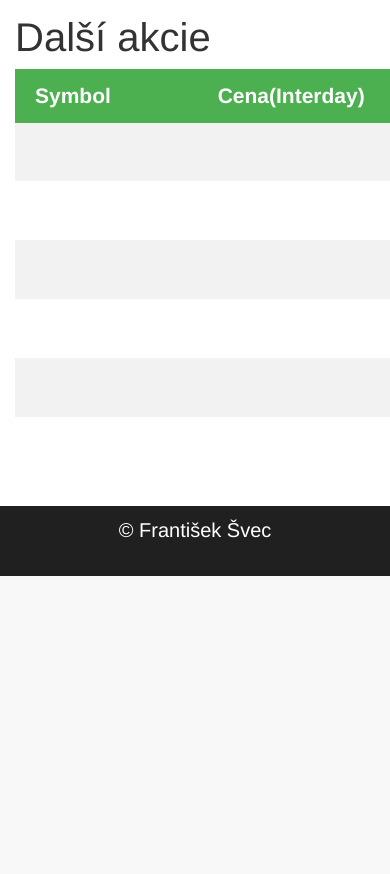
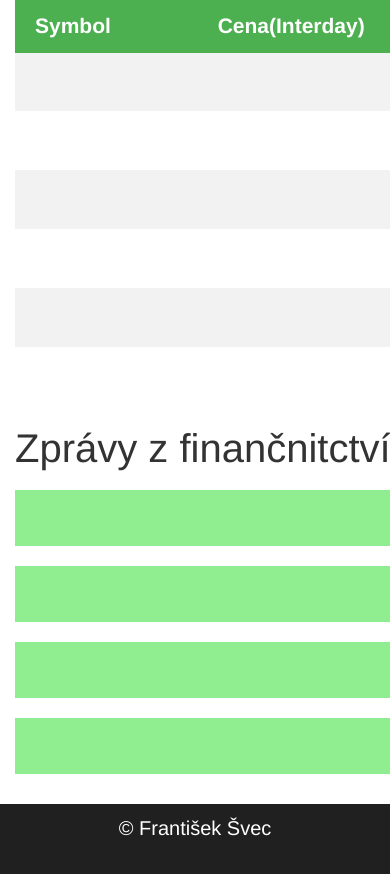
Before and after one commit to frantiseksvec/rocnikovy-projekt, a Django app: page / in a window 390 px wide; the page is wider, and only the part inside the window is pictured. Shown: the part 2368-3242 px from the top of that part. Before the commit the page ends 2944 px from the top of that part, so only its background shows below. Run offline with Django 3.2, Linux system fonts and the light colour scheme; data that the repository does not hold is empty; parts of the project's set-up code (start-up, migrations or seed data) failed here and were passed over; some libraries are stand-ins or nearby versions.

Commit message:
webscraping zpráv

```diff
--- a/projekt/projekt/kurzy.py
+++ b/projekt/projekt/kurzy.py
@@ -6,6 +6,3 @@
 def kurz(mena):
     data = c.convert(mena, 'CZK',1)
     return data
-
-
-pd.DataFrame(data={'Date':['2017-4-15','2017-6-12','2017-2-25'],'Amount':[5,10,15],'Currency':['USD','SEK','EUR']})
--- a/projekt/projekt/views.py
+++ b/projekt/projekt/views.py
@@ -5,6 +5,7 @@
 from . import api1
 from . import yahoo_finance
 from . import kurzy
+from . import web_scraper
 from .forms import CreateUserForm
 from django.contrib.auth import authenticate, login, logout
 from django.contrib import messages
@@ -277,6 +278,16 @@
             "HUF": huf,
             "DKK": dkk,
         }
+        clanek = {
+            "nadpis1": web_scraper.heading1,
+            "nadpis2": web_scraper.heading2,
+            "nadpis3": web_scraper.heading3,
+            "nadpis4": web_scraper.heading4,
+            "text1": web_scraper.clanek1["texty"],
+            "text2": web_scraper.clanek2["texty"],
+            "text3": web_scraper.clanek3["texty"],
+            "text4": web_scraper.clanek4["texty"],
+        }
         realtime = {
             "microsoftR": mR,
             "teslaR": tR,
@@ -312,6 +323,6 @@
             "Realtime": realtime,
             "Tabulka": tabulka,
             "Kurzy": kur,
+            "Clanek":clanek,
         }
-
         return Response(data)
--- /dev/null
+++ b/projekt/projekt/web_scraper.py
@@ -0,0 +1,34 @@
+from bs4 import BeautifulSoup
+import requests
+
+source = requests.get('https://www.reuters.com/news/archive/businessNews').text
+soup = BeautifulSoup(source, 'lxml')
+
+list = []
+
+for article in soup.find_all('article',class_='story'):
+    zaklad = article.find('div',class_= 'story-content')
+    try:
+        data ={
+        "nadpis":zaklad.h3.text,
+        "texty":zaklad.p.text,
+        }
+        list.append(data)
+    except Exception as e:
+        pass
+
+
+clanek1 = list[0]
+clanek2 = list[3]
+clanek3 = list[2]
+clanek4 = list[4]
+
+neco1 = clanek1["nadpis"]
+neco2 = clanek2["nadpis"]
+neco3 = clanek3["nadpis"]
+neco4 = clanek4["nadpis"]
+
+heading1 = neco1.replace('\n\t\t\t\t\t\t\t\t', '')
+heading2 = neco2.replace('\n\t\t\t\t\t\t\t\t', '')
+heading3 = neco3.replace('\n\t\t\t\t\t\t\t\t', '')
+heading4 = neco4.replace('\n\t\t\t\t\t\t\t\t', '')
--- a/projekt/static/css/style.css
+++ b/projekt/static/css/style.css
@@ -1,5 +1,5 @@
 #sloupek {
-  margin-top: 40px;
+  margin-top: 10px;
 }
 
 #tabuleR{
@@ -9,7 +9,7 @@
 
 .container {
   margin-top:70px;
-  width: 1700px;
+  width: 1760px;
   padding-bottom: 30px;
 }
 
@@ -155,7 +155,7 @@
 
 #real-tabulka {
   border-collapse: collapse;
-  width: 500px;
+  width: 220px;
   align: center;
 }
 
@@ -274,3 +274,19 @@
   display: inline-block;
   font-size: 16px;
 }
+
+.clanek {
+  padding: 18px;
+  margin-top: 20px;
+  background-color: #90EE90;
+}
+
+.nadpis-clanek {
+  font-size: 25px;
+  font-family: Arial, Helvetica, sans-serif;
+}
+
+.text-clanek {
+  font-size: 16px;
+  font-family: Arial, Helvetica, sans-serif;
+}
--- a/projekt/static/js/script.js
+++ b/projekt/static/js/script.js
@@ -32,8 +32,7 @@
             Tabulka()
             TabulkaR()
             tabulkaGrafy()
-            tabulkaKurzy()
-//            sloupek()
+            Clanky()
     },
     error: function(error_data){
         console.log("error")
@@ -319,9 +318,14 @@
           }]
         }});
     }
-    function tabulkaKurzy(){
-        document.getElementById('rad1-1').innerHTML = neco.Kurzy.EUR.mena
-        document.getElementById('rad1-2').innerHTML = neco.Kurzy.EUR.zeme
-        document.getElementById('rad1-3').innerHTML = neco.Kurzy.EUR.mnozstvi
-        document.getElementById('rad2-4').innerHTML = neco.Kurzy.EUR.kurz
+
+    function Clanky(){
+       document.getElementById('h3-1').innerHTML = neco.Clanek.nadpis1
+       document.getElementById('h3-2').innerHTML = neco.Clanek.nadpis2
+       document.getElementById('h3-3').innerHTML = neco.Clanek.nadpis3
+       document.getElementById('h3-4').innerHTML = neco.Clanek.nadpis4
+       document.getElementById('text1').innerHTML = neco.Clanek.text1
+       document.getElementById('text2').innerHTML = neco.Clanek.text2
+       document.getElementById('text3').innerHTML = neco.Clanek.text3
+       document.getElementById('text4').innerHTML = neco.Clanek.text4
     }
--- a/projekt/templates/charts.html
+++ b/projekt/templates/charts.html
@@ -3,7 +3,7 @@
 <div id="hlavni">
     <div class="container">
         <div class="row">
-            <div id="main" class="col-sm-9">
+            <div id="main" class="col-sm-10">
             <div id="real" class="row">
                 <h2>Aktuálně z trhu</h2>
                   <div id="tlacika1" class="col-sm-8">
@@ -12,7 +12,7 @@
                       <button  class="buttonR" onclick="Zoom()">Zoom</button>
                       <button  class="buttonR" onclick="Agco()">Agco</button>
                       <button  class="buttonR" onclick="Intel()">Intel</button>
-                      <canvas id="Realtime" width="1000" height="400"></canvas>
+                      <canvas id="Realtime" width="800" height="300"></canvas>
                   </div>
                   <div id="tabuleR" class="col-sm-4">
                     <table id="real-tabulka">
@@ -237,21 +237,24 @@
                 </div>
               </div>
             </div>
-<!--                <div id="sloupek" class="col-sm-3">-->
-<!--                    <h3 align="center">Žhavé akcie</h3>-->
-<!--                    <div id="prvni">-->
-<!--                        <h3 align="center" id="prv"></h3>-->
-<!--                        <canvas id="sloupek1" width="230" height="140"></canvas>-->
-<!--                    </div>-->
-<!--                    <div id="druhy">-->
-<!--                        <h3 align="center" id="druh"></h3>-->
-<!--                        <canvas id="sloupek2" width="230" height="140"></canvas>-->
-<!--                    </div>-->
-<!--                    <div id="treti">-->
-<!--                        <h3 align="center" id="tret"></h3>-->
-<!--                        <canvas id="sloupek3" width="230" height="140"></canvas>-->
-<!--                    </div>-->
-<!--                </div>-->
+            <div id="sloupek" class="col-sm-2">
+                <h2>Zprávy z finančnitctví</h2>
+                <div class="clanek">
+                    <h3 class="nadpis-clanek" id="h3-1"></h3>
+                    <p class="text-clanek" id="text1"></p>
+                </div>
+                <div class="clanek">
+                    <h3 class="nadpis-clanek" id="h3-2"></h3>
+                    <p class="text-clanek" id="text2"></p>
+                </div>
+                <div class="clanek">
+                    <h3 class="nadpis-clanek" id="h3-3"></h3>
+                    <p class="text-clanek" id="text3"></p>
+                </div>
+                <div class="clanek">
+                    <h3 class="nadpis-clanek" id="h3-4"></h3>
+                    <p class="text-clanek" id="text4"></p>
+                </div>
             </div>
     </div>
 </div>
--- a/projekt/templates/kurzy.html
+++ b/projekt/templates/kurzy.html
@@ -1,5 +1,4 @@
 {% extends 'base.html' %}
-{% load static %}
 {% block content %}
 <div id="hlavni-kurzy">
     <div class="container">
```
Also changed, not shown: projekt/db.sqlite3, projekt/projekt/web-scraper.py (deleted).
